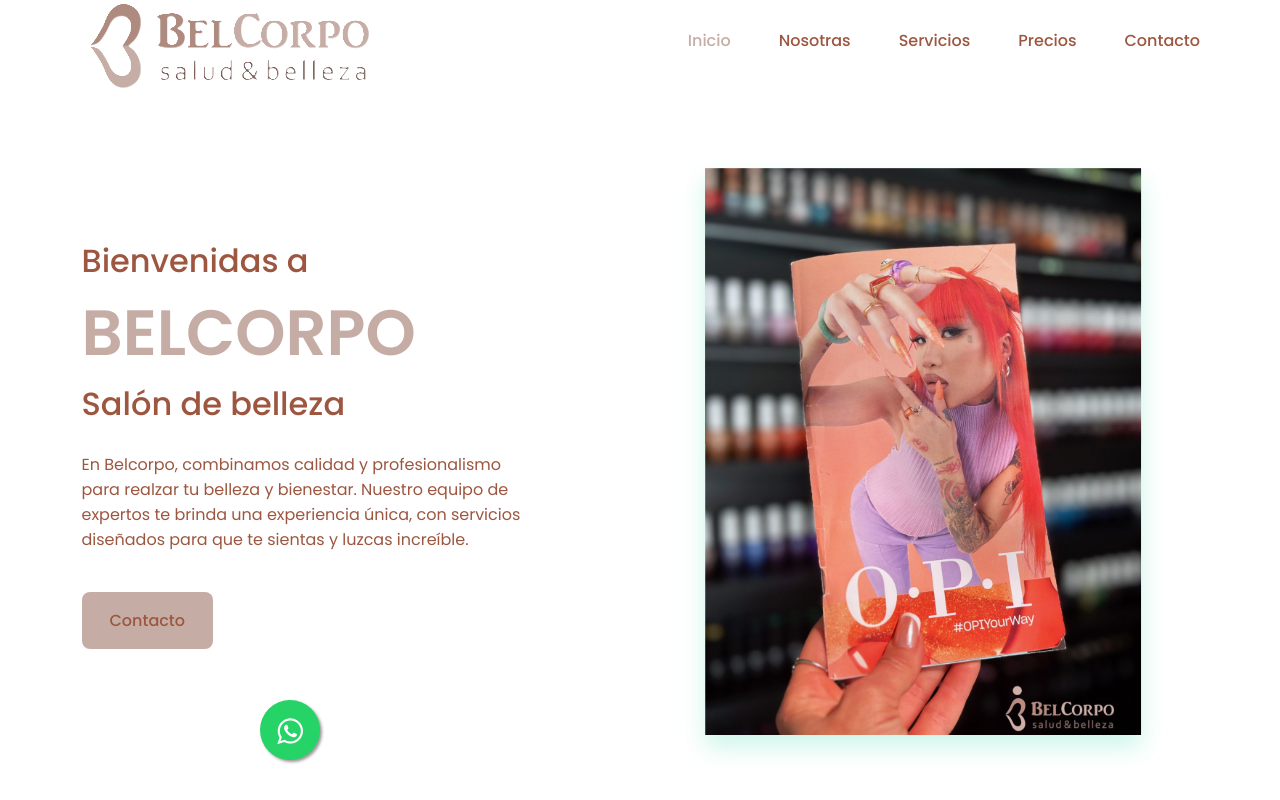
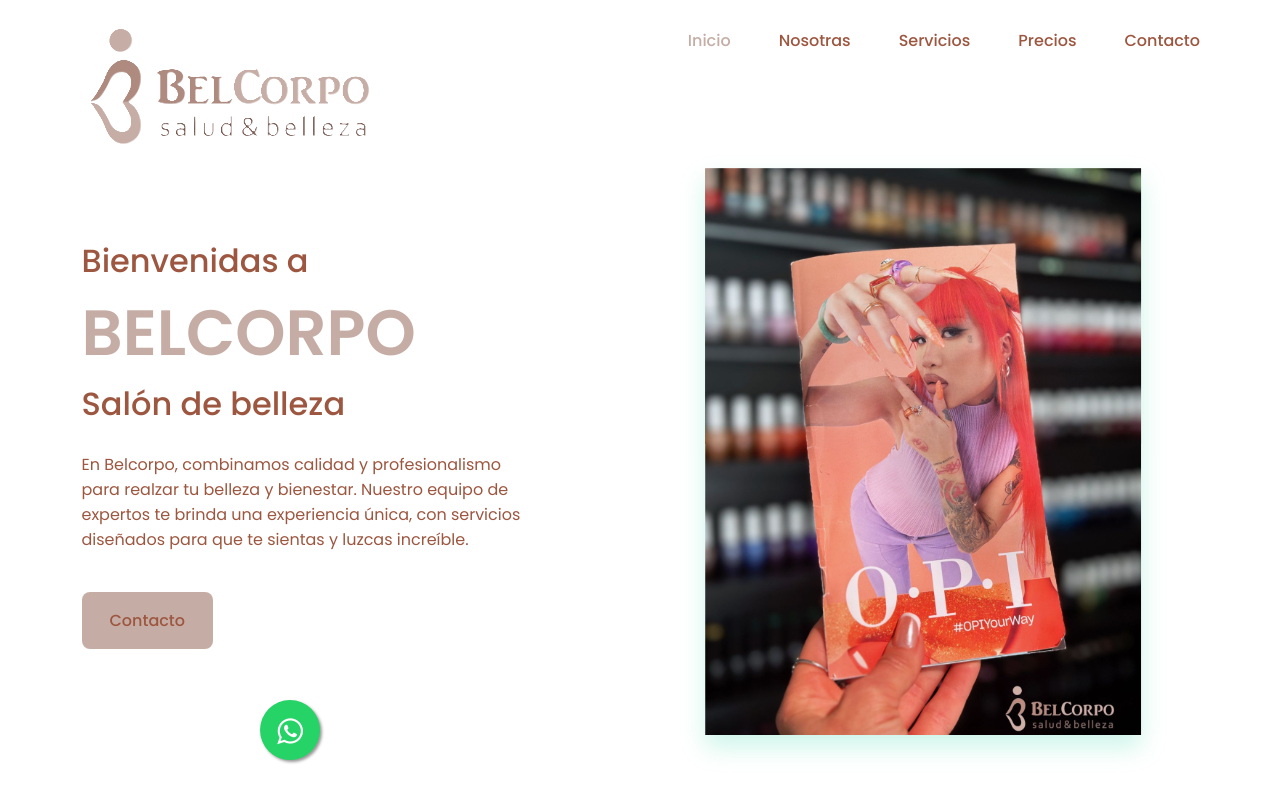
Before and after one commit to DibuArtex/Belcorpo, a plain HTML site: page index.html in a window 1280 px wide. Shown: the top 800 px of the page. Drawn offline with nearby package versions, Linux system fonts and the light colour scheme.

Commit message:
sexto commit

```diff
--- a/assets/css/styles.css
+++ b/assets/css/styles.css
@@ -174,7 +174,8 @@
 .nav__logo {
   color: var(--title-color);
   font-weight: var(--font-medium);
-  width: 130x;
+  width: 100x;
+  padding-top:10%;
 }
 
 .nav__logo span {
```
